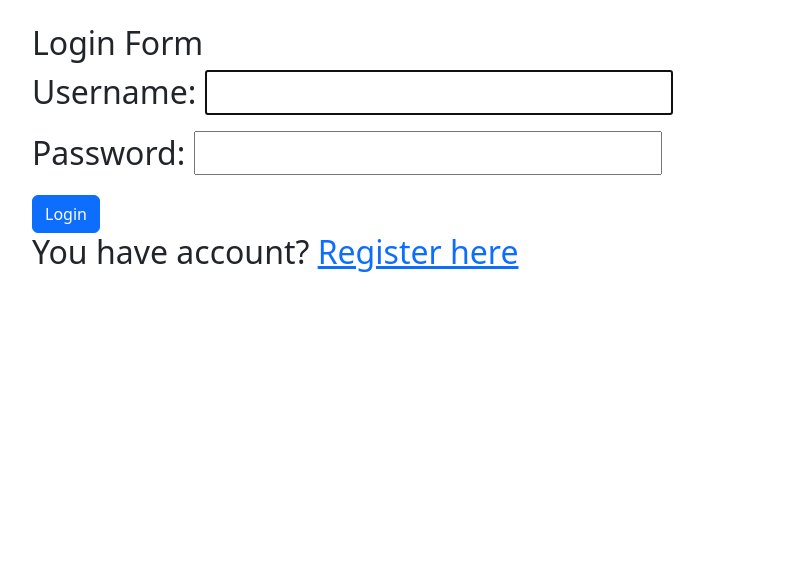
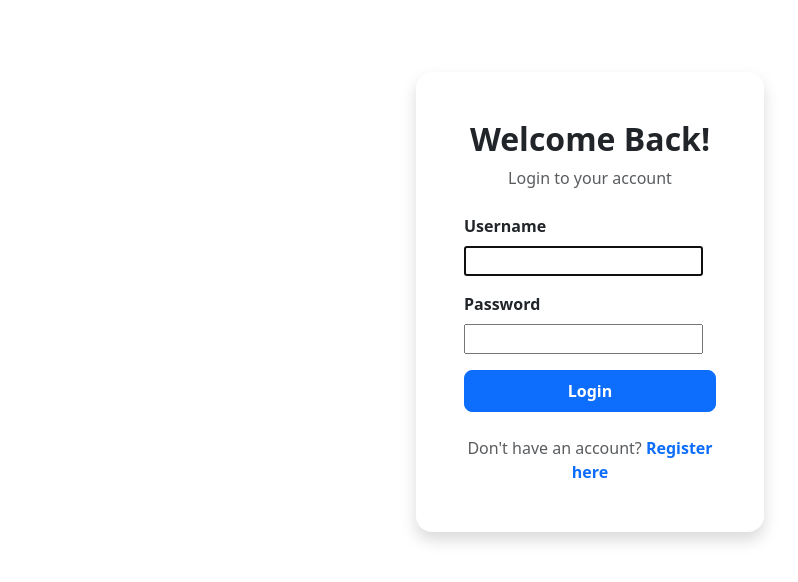
Before and after one commit to mahibulhasandev/django-tweet-app, a Django app: page /accounts/login/ in a window 1280 px wide. Shown: the part 56-638 px from the top of the page, without its empty margins (50-848 px from the left). Run offline with Django 5.2, Linux system fonts and the light colour scheme.

Commit message:
improve tweet login pages

```diff
--- a/templates/registration/login.html
+++ b/templates/registration/login.html
@@ -1,12 +1,69 @@
 {% extends "layout.html" %}
 
+{% block title %}Login | Tweet App{% endblock %}
+
 {% block content %}
-<h2>Login Form <h2>
-    <form method='post'>
-        {% csrf_token %}
-        {{form.as_p}}
-        <button class="btn btn-primary">Login</button>
 
-    </form>
-    <p>You have account? <a href="{% url 'register' %}">Register here</a></p>
-{% endblock  %}
+<div class="container py-5">
+    <div class="row justify-content-center">
+        <div class="col-md-6 col-lg-4">
+
+            <div class="card shadow border-0 rounded-4">
+                <div class="card-body p-4 p-md-5">
+
+                    <div class="text-center mb-4">
+                        <h2 class="fw-bold">Welcome Back!</h2>
+                        <p class="text-muted">
+                            Login to your account
+                        </p>
+                    </div>
+
+                    <form method="post">
+                        {% csrf_token %}
+
+                        {% if form.non_field_errors %}
+                            <div class="alert alert-danger">
+                                {{ form.non_field_errors }}
+                            </div>
+                        {% endif %}
+
+                        {% for field in form %}
+                            <div class="mb-3">
+                                <label class="form-label fw-semibold">
+                                    {{ field.label }}
+                                </label>
+
+                                {{ field }}
+
+                                {% if field.errors %}
+                                    <div class="text-danger small mt-1">
+                                        {{ field.errors }}
+                                    </div>
+                                {% endif %}
+                            </div>
+                        {% endfor %}
+
+                        <button type="submit"
+                                class="btn btn-primary w-100 py-2 fw-semibold rounded-3">
+                            Login
+                        </button>
+                    </form>
+
+                    <div class="text-center mt-4">
+                        <p class="text-muted mb-0">
+                            Don't have an account?
+                            <a href="{% url 'register' %}"
+                               class="text-decoration-none fw-semibold">
+                                Register here
+                            </a>
+                        </p>
+                    </div>
+
+                </div>
+            </div>
+
+        </div>
+    </div>
+</div>
+
+{% endblock %}
```
Also changed, not shown: db.sqlite3.
